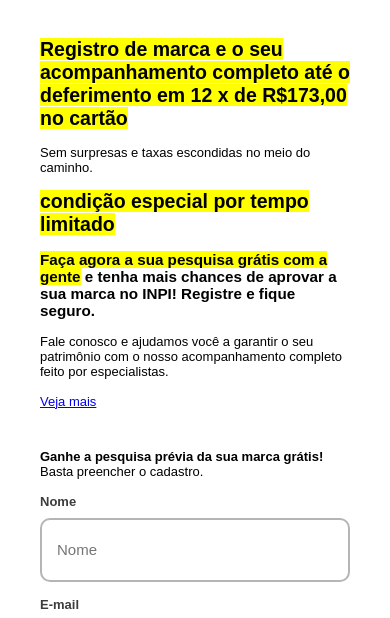
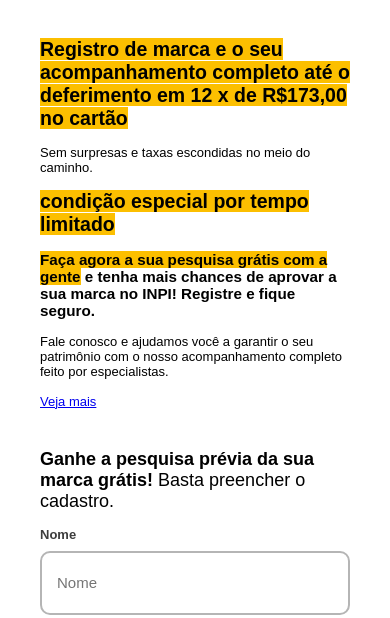
Before and after one commit to Emileamos/auriz_barreira_2022, a plain HTML site: page index.html in a window 390 px wide. Shown: the part 183-801 px from the top of the page. Drawn offline with nearby package versions, Linux system fonts and the light colour scheme.

Commit message:
update css

```diff
--- a/style.css
+++ b/style.css
@@ -8,7 +8,7 @@
 }
 
 body{
-    background-image: url(imagens/fundo.jpg);
+    background-image: url(imagens/fundo.png);
     background-position: center;
     background-repeat: no-repeat;
     background-size: cover;
@@ -27,6 +27,9 @@ strong{
     margin: auto;
     padding: 20px;
 }
+#form_text{
+    font-size: 24px;
+}
 .social_midia{
     display: flex;
     justify-content: center;
@@ -39,12 +42,12 @@ strong{
     /*margin: 200px;*/
     padding: 10px;
 }
-/*mark {
+mark {
     background-color: #FCBF00;
-}*/
+}
 
 .bg-light{
-    /*padding: 20px;*/
+    padding: 20px;
 }
 
 .col{
@@ -154,7 +157,7 @@ form .input-group button{
   border: 1px solid #CCC;
   border-radius: 10px;
   padding: 20px;
-  font-size: 24px;
+  font-size: 20px;
   text-align: left;
   margin: 10px;
   align-items: stretch;
@@ -206,4 +209,8 @@ form .input-group button{
     form .input-group button{
         font-size: 14px;
     }
+
+    #form_text{
+    font-size: 18px;
+    }
 }
```
